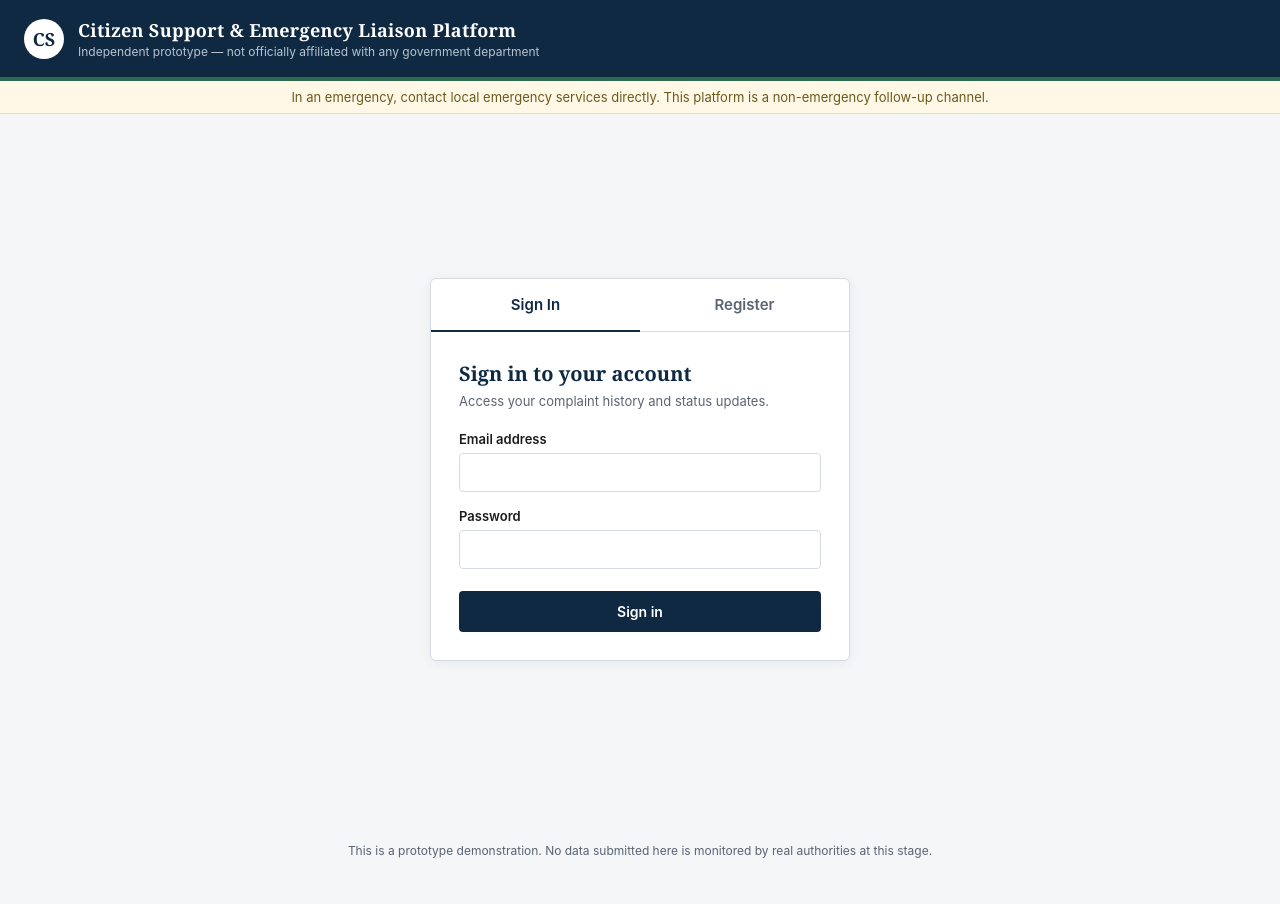
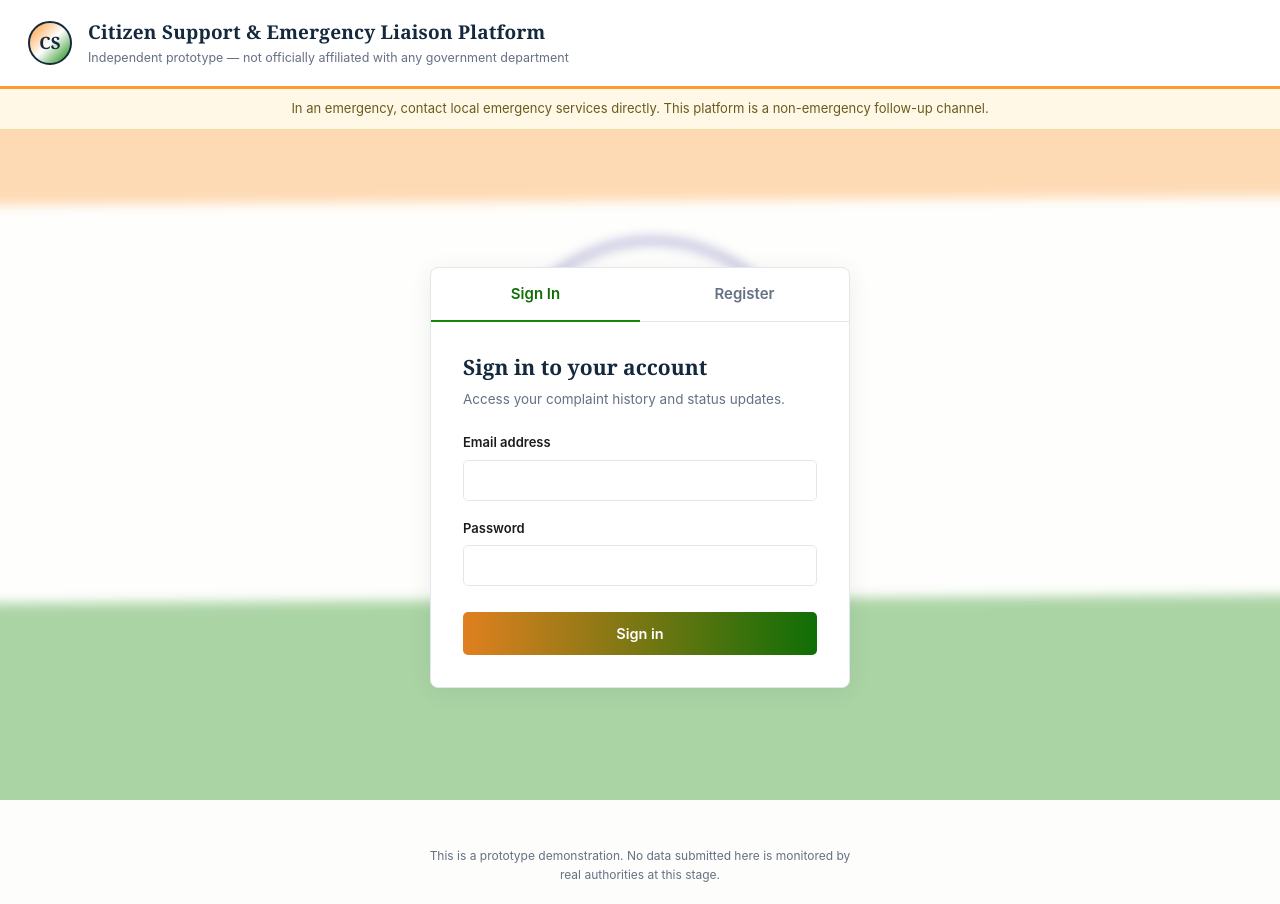
Before and after one commit to sanjeevchintala111-hub/citizen_help, a React app in the folder frontend/: page / in a window 1280 px wide. Before the commit the page ends 872 px from the top, so only its background shows below. Built offline with nearby package versions, Linux system fonts and the light colour scheme; the HTML template or start-up script is replaced by a standard one.

Commit message:
Add tricolor accents and animated flag background to login page

```diff
--- a/frontend/src/App.jsx
+++ b/frontend/src/App.jsx
@@ -53,6 +53,15 @@ export default function App() {
 
   return (
     <>
+      <div className="flag-bg">
+        <svg viewBox="0 0 900 600" xmlns="http://www.w3.org/2000/svg">
+          <rect x="0" y="0" width="900" height="200" fill="#FF9933" />
+          <rect x="0" y="200" width="900" height="200" fill="#FFFFFF" />
+          <rect x="0" y="400" width="900" height="200" fill="#138808" />
+          <circle cx="450" cy="300" r="80" fill="none" stroke="#000080" stroke-width="3" />
+          <circle cx="450" cy="300" r="6" fill="#000080" />
+        </svg>
+      </div>
       <div className="letterhead">
         <div className="emblem">CS</div>
         <div className="letterhead-text">
--- a/frontend/src/index.css
+++ b/frontend/src/index.css
@@ -1,12 +1,13 @@
 :root {
-  --navy: #0f2942;
-  --navy-light: #1e3a5c;
-  --teal: #2d6a4f;
-  --red: #b3261e;
-  --bg: #f4f6f8;
+  --navy: #14293d;
+  --saffron: #FF9933;
+  --saffron-dark: #e0801f;
+  --green: #138808;
+  --green-dark: #0f6e06;
+  --bg: #fdfdfb;
   --text: #1c1c1c;
-  --text-muted: #5a6472;
-  --border: #d5dbe1;
+  --text-muted: #667085;
+  --border: #e3e7eb;
   --white: #ffffff;
 }
 
@@ -19,45 +20,51 @@ body {
   background: var(--bg);
   color: var(--text);
   font-family: 'Inter', -apple-system, BlinkMacSystemFont, sans-serif;
+  line-height: 1.5;
 }
 
 .letterhead {
-  background: var(--navy);
-  color: var(--white);
-  padding: 18px 24px;
+  background: var(--white);
+  color: var(--navy);
+  padding: 20px 28px;
   display: flex;
   align-items: center;
-  gap: 14px;
-  border-bottom: 4px solid var(--teal);
+  gap: 16px;
+  border-bottom: 3px solid var(--saffron);
+  box-shadow: 0 1px 3px rgba(20,41,61,0.05);
 }
 
 .emblem {
-  width: 40px;
-  height: 40px;
+  width: 44px;
+  height: 44px;
   border-radius: 50%;
-  background: var(--white);
+  background: linear-gradient(135deg, var(--saffron) 0%, var(--white) 50%, var(--green) 100%);
   color: var(--navy);
   display: flex;
   align-items: center;
   justify-content: center;
   font-weight: 700;
   font-family: 'Source Serif 4', Georgia, serif;
-  font-size: 18px;
+  font-size: 17px;
   flex-shrink: 0;
+  border: 2px solid var(--navy);
 }
 
 .letterhead-text h1 {
   font-family: 'Source Serif 4', Georgia, serif;
-  font-size: 18px;
-  margin: 0;
+  font-size: 19px;
+  margin: 0 0 4px;
   font-weight: 600;
-  letter-spacing: 0.3px;
+  letter-spacing: 0.2px;
+  line-height: 1.3;
+  color: var(--navy);
 }
 
 .letterhead-text p {
-  margin: 2px 0 0;
-  font-size: 12px;
-  color: #b8c4d0;
+  margin: 0;
+  font-size: 12.5px;
+  color: var(--text-muted);
+  line-height: 1.4;
 }
 
 .disclaimer-strip {
@@ -65,25 +72,33 @@ body {
   border-bottom: 1px solid #f0dca0;
   color: #6b5a1e;
   font-size: 13px;
-  padding: 8px 24px;
+  padding: 10px 24px;
   text-align: center;
+  line-height: 1.5;
 }
 
 .page-wrap {
-  min-height: calc(100vh - 90px);
+  min-height: calc(100vh - 104px);
   display: flex;
   align-items: center;
   justify-content: center;
-  padding: 24px;
+  padding: 32px 24px;
 }
 
 .auth-card {
   background: var(--white);
   border: 1px solid var(--border);
-  border-radius: 6px;
+  border-radius: 8px;
   width: 100%;
   max-width: 420px;
-  box-shadow: 0 2px 12px rgba(15, 41, 66, 0.06);
+  box-shadow: 0 4px 24px rgba(20, 41, 61, 0.07);
+  animation: fadeUp 0.4s ease;
+  overflow: hidden;
+}
+
+@keyframes fadeUp {
+  from { opacity: 0; transform: translateY(10px); }
+  to { opacity: 1; transform: translateY(0); }
 }
 
 .tabs {
@@ -102,100 +117,117 @@ body {
   color: var(--text-muted);
   cursor: pointer;
   font-family: inherit;
+  transition: color 0.2s ease, border-color 0.2s ease;
+  border-bottom: 2px solid transparent;
+}
+
+.tab:hover {
+  color: var(--saffron-dark);
 }
 
 .tab.active {
-  color: var(--navy);
-  border-bottom: 2px solid var(--navy);
+  color: var(--green-dark);
+  border-bottom: 2px solid var(--green);
   margin-bottom: -1px;
 }
 
 .form-body {
-  padding: 28px;
+  padding: 32px;
 }
 
 .form-body h2 {
   font-family: 'Source Serif 4', Georgia, serif;
-  font-size: 20px;
-  margin: 0 0 6px;
+  font-size: 21px;
+  margin: 0 0 8px;
   color: var(--navy);
+  line-height: 1.3;
 }
 
 .form-body .subtitle {
-  font-size: 13px;
+  font-size: 13.5px;
   color: var(--text-muted);
-  margin: 0 0 22px;
+  margin: 0 0 24px;
+  line-height: 1.5;
 }
 
 .field {
-  margin-bottom: 16px;
+  margin-bottom: 18px;
 }
 
 .field label {
   display: block;
   font-size: 13px;
   font-weight: 600;
-  margin-bottom: 6px;
+  margin-bottom: 7px;
   color: var(--text);
 }
 
 .field input,
 .field select {
   width: 100%;
-  padding: 10px 12px;
+  padding: 11px 13px;
   border: 1px solid var(--border);
-  border-radius: 4px;
+  border-radius: 5px;
   font-size: 14px;
   font-family: inherit;
   background: var(--white);
+  transition: border-color 0.2s ease, box-shadow 0.2s ease;
 }
 
 .field input:focus,
 .field select:focus {
-  outline: 2px solid var(--navy-light);
-  outline-offset: 1px;
-  border-color: var(--navy-light);
+  outline: none;
+  border-color: var(--green);
+  box-shadow: 0 0 0 3px rgba(19, 136, 8, 0.12);
 }
 
 .submit-btn {
   width: 100%;
-  background: var(--navy);
+  background: linear-gradient(90deg, var(--saffron-dark), var(--green-dark));
   color: var(--white);
   border: none;
-  padding: 12px;
-  border-radius: 4px;
-  font-size: 14px;
+  padding: 13px;
+  border-radius: 5px;
+  font-size: 14.5px;
   font-weight: 600;
   cursor: pointer;
-  margin-top: 6px;
+  margin-top: 8px;
   font-family: inherit;
+  transition: opacity 0.2s ease, transform 0.1s ease;
 }
 
-.submit-btn:hover {
-  background: var(--navy-light);
+.submit-btn:hover:not(:disabled) {
+  opacity: 0.92;
+  transform: translateY(-1px);
+}
+
+.submit-btn:active:not(:disabled) {
+  transform: translateY(0);
 }
 
 .submit-btn:disabled {
-  opacity: 0.6;
+  opacity: 0.5;
   cursor: not-allowed;
 }
 
 .message {
-  margin-top: 14px;
-  padding: 10px 12px;
-  border-radius: 4px;
+  margin-top: 16px;
+  padding: 11px 13px;
+  border-radius: 5px;
   font-size: 13px;
+  line-height: 1.4;
+  animation: fadeUp 0.25s ease;
 }
 
 .message.error {
   background: #fdeceb;
-  color: var(--red);
+  color: #b3261e;
   border: 1px solid #f3c6c2;
 }
 
 .message.success {
   background: #e9f5ee;
-  color: var(--teal);
+  color: var(--green-dark);
   border: 1px solid #bfe0cd;
 }
 
@@ -203,6 +235,45 @@ body {
   text-align: center;
   font-size: 12px;
   color: var(--text-muted);
-  margin-top: 18px;
-  line-height: 1.5;
+  margin: 20px auto 0;
+  line-height: 1.6;
+  max-width: 480px;
+  padding: 0 20px 20px;
 }
+
+
+.flag-bg {
+  position: fixed;
+  top: 0;
+  left: 0;
+  width: 100%;
+  height: 100%;
+  z-index: -1;
+  overflow: hidden;
+}
+
+.flag-bg svg {
+  position: absolute;
+  top: 50%;
+  left: 50%;
+  width: 140vmax;
+  height: auto;
+  filter: blur(6px);
+  opacity: 0.35;
+  animation: flagWave 6s ease-in-out infinite, flagDrift 18s ease-in-out infinite;
+  transform-origin: center;
+}
+
+@keyframes flagWave {
+  0%   { transform: translate(-50%, -50%) rotate(-2deg) skewY(1deg); }
+  25%  { transform: translate(-50%, -50%) rotate(1deg) skewY(-1deg); }
+  50%  { transform: translate(-50%, -50%) rotate(-1deg) skewY(1.5deg); }
+  75%  { transform: translate(-50%, -50%) rotate(2deg) skewY(-0.5deg); }
+  100% { transform: translate(-50%, -50%) rotate(-2deg) skewY(1deg); }
+}
+
+@keyframes flagDrift {
+  0%   { margin-left: 0px; }
+  50%  { margin-left: 20px; }
+  100% { margin-left: 0px; }
+}
```
